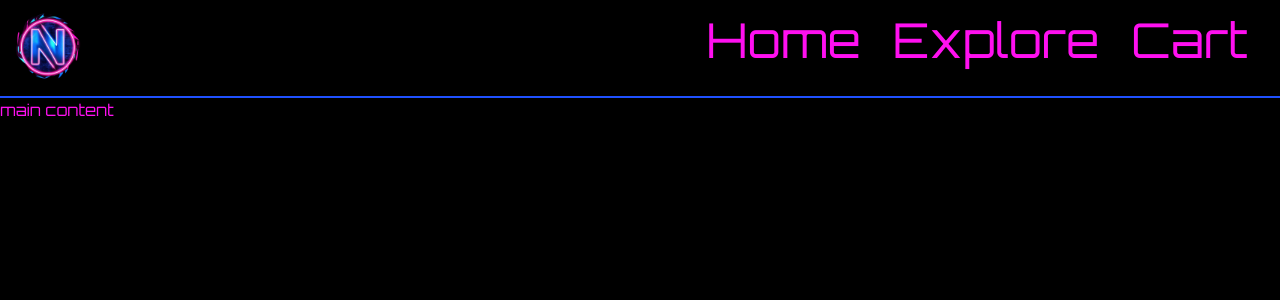
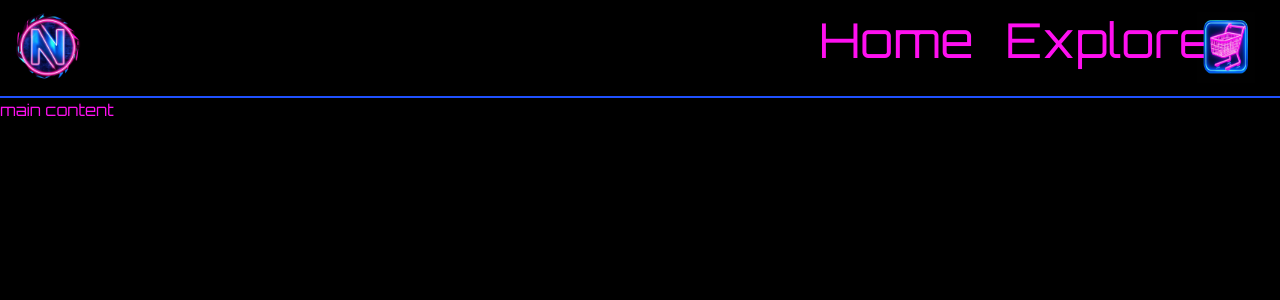
Before and after one commit to OblivionNoirV2/NeonNights, a React (Create React App) app: page / in a window 1280 px wide. Shown: the top 300 px of the page. Built offline with nearby package versions, Linux system fonts and the light colour scheme.

Commit message:
added cart icon to navbar

```diff
--- a/src/App.tsx
+++ b/src/App.tsx
@@ -60,6 +60,18 @@ const ReallyCoolScrollingText = () => {
     </div>
   );
 };
+/*there will be a number positioned over this,
+showing how many items are in the cart*/
+const CartIcon = () => {
+  return (
+    <div className='w-24 h-24 mr-4'>
+      <Link to='/Checkout'>
+        <img src={require("./assets/cart.png")} alt="cart"
+          className="h-full w-auto flex" />
+      </Link>
+    </div>
+  )
+}
 const Navbar = () => {
   return (
     <>
@@ -72,17 +84,13 @@ const Navbar = () => {
               Home
             </Link>
           </li>
-          <li className='mr-8'>
+          <li className='-mr-6'>
             <Link to='/Explore'>
               Explore
             </Link>
           </li>
-          <li className='mr-8'>
-            <Link to='/Checkout'>
-              Cart
-            </Link>
-          </li>
         </ul>
+        <CartIcon />
       </nav>
       <hr></hr>
     </>
```
Also changed, not shown: src/assets/cart.png (added).
